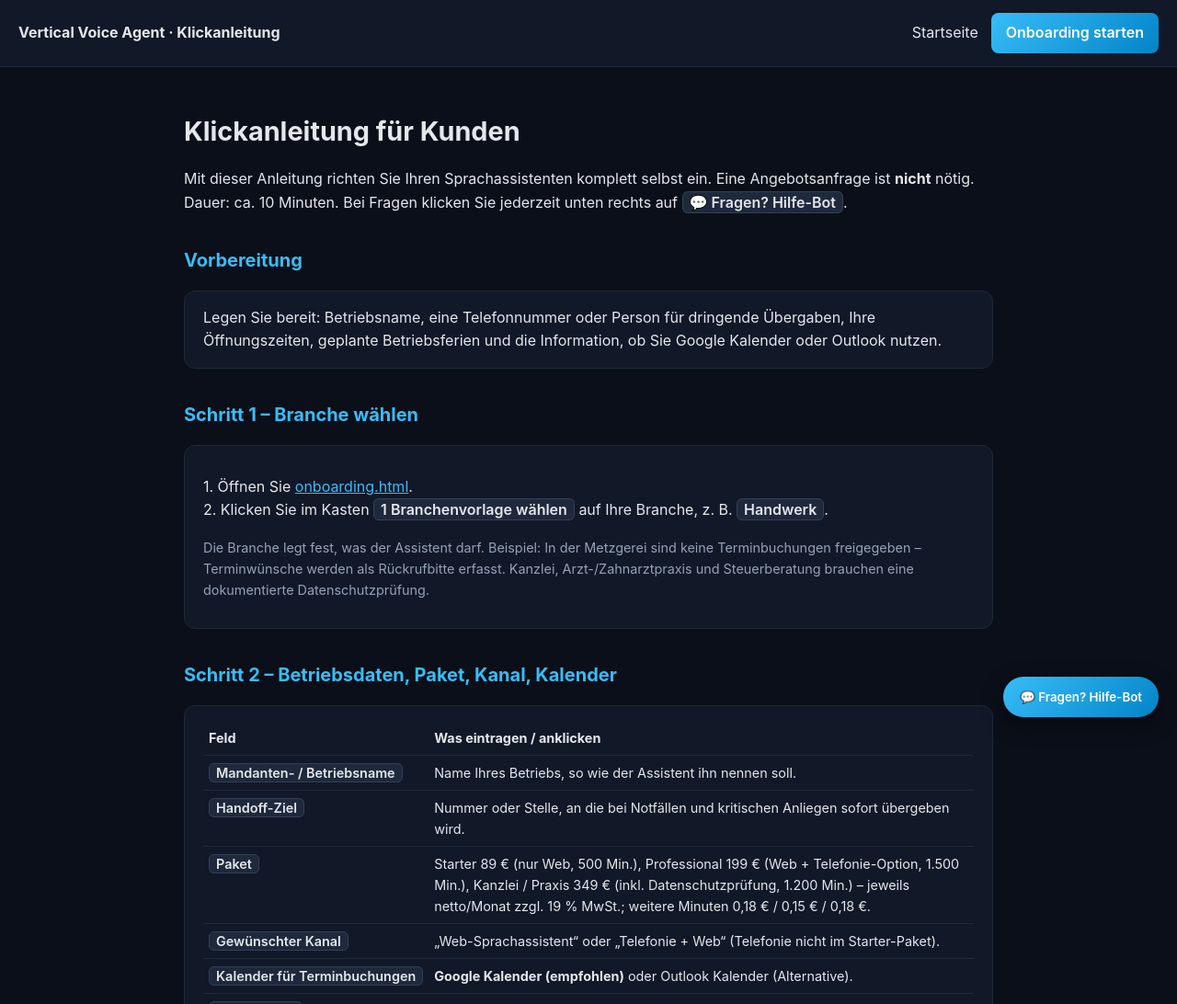
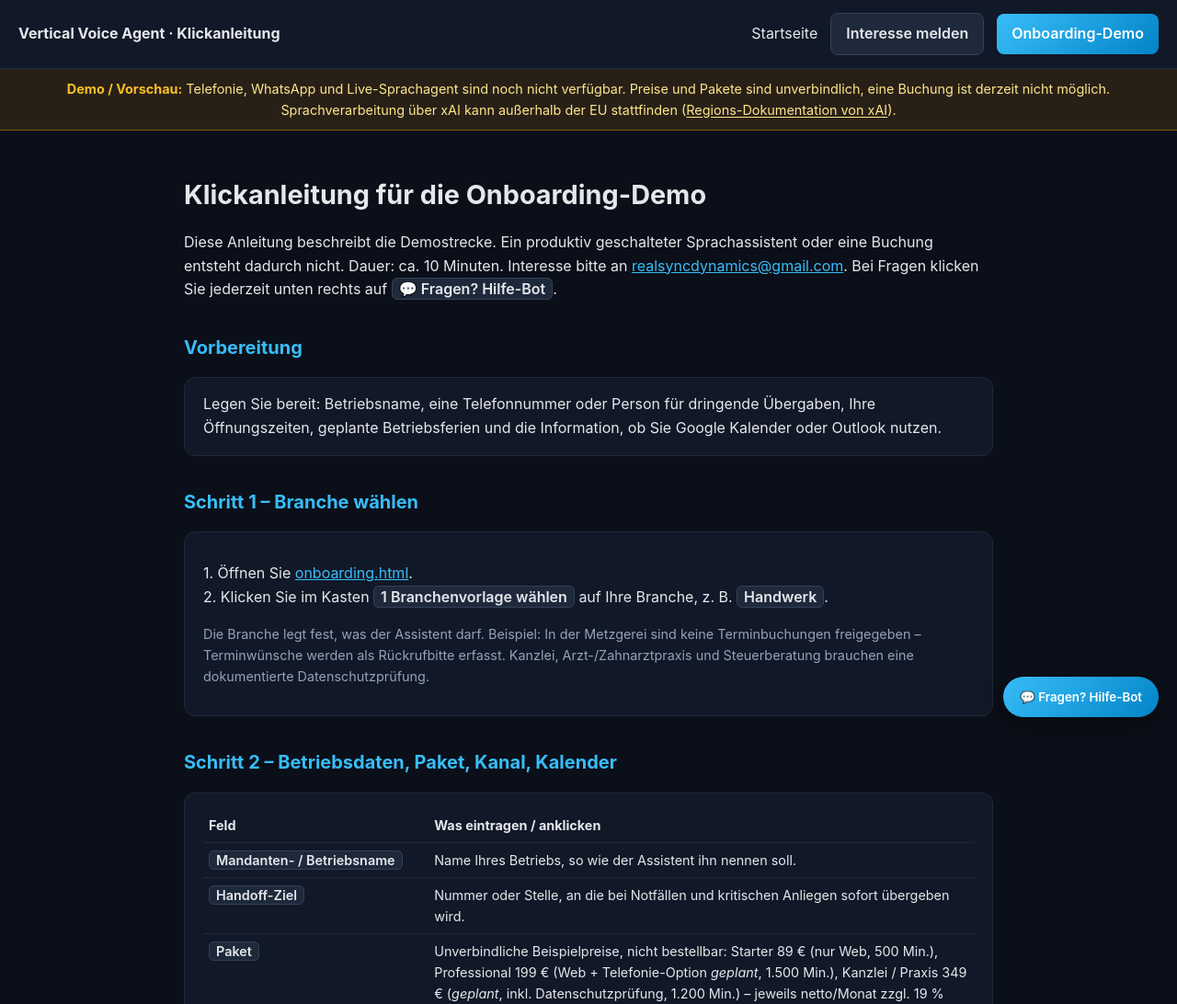
Before and after one commit to realsyncdynamics-spec/vertical-voice-agent, a plain HTML site: page anleitung.html in a window 1280 px wide. Shown: the top 1092 px of the page at 92% size. Drawn offline with Linux system fonts and the light colour scheme.

Commit message:
fix(pages): Demo-Hinweise in Klickanleitung und Hilfe-Bot
Anleitung und Chatbot an den Demo-Status anpassen: Telefonie, WhatsApp und Live-Sprachagent geplant, Preise unverbindlich, Interesse per E-Mail.

```diff
--- a/anleitung.html
+++ b/anleitung.html
@@ -3,14 +3,15 @@
 <head>
   <meta charset="UTF-8" />
   <meta name="viewport" content="width=device-width, initial-scale=1.0" />
-  <title>Klickanleitung für Kunden – Vertical Voice Agent Self-Service-Onboarding</title>
-  <meta name="description" content="Schritt-für-Schritt-Klickanleitung: So richten Sie den Vertical Voice Agent selbst ein – ohne Angebotsanfrage." />
+  <title>Demo – Klickanleitung für Kunden – Vertical Voice Agent</title>
+  <meta name="description" content="Klickanleitung für die Onboarding-Demo des Vertical Voice Agent. Keine Buchung, kein produktiver Assistent." />
   <style>
     body { margin:0; background:#0b0f19; color:#e5e7eb; font-family:-apple-system,BlinkMacSystemFont,"Segoe UI",Roboto,Inter,Helvetica,Arial,sans-serif; line-height:1.6; }
     header { background:#111827; border-bottom:1px solid #1f2937; padding:14px 20px; display:flex; justify-content:space-between; align-items:center; flex-wrap:wrap; gap:10px; }
     header a { color:#e5e7eb; text-decoration:none; margin-left:14px; }
     .btn { display:inline-block; padding:9px 16px; border-radius:8px; font-weight:600; text-decoration:none; }
     .btn-primary { background:linear-gradient(135deg,#38bdf8,#0284c7); color:#fff !important; }
+    .btn-secondary { background:#1e293b; color:#e5e7eb !important; border:1px solid #334155; }
     main { max-width:880px; margin:0 auto; padding:28px 20px 80px; }
     h1 { font-size:1.8rem; margin-bottom:6px; } h2 { margin-top:34px; font-size:1.25rem; color:#38bdf8; }
     .step { background:#111827; border:1px solid #1f2937; border-radius:12px; padding:16px 20px; margin:14px 0; }
@@ -18,16 +19,29 @@
     table { width:100%; border-collapse:collapse; font-size:0.9rem; } td,th { border-bottom:1px solid #1f2937; padding:7px 6px; text-align:left; vertical-align:top; }
     .note { color:#94a3b8; font-size:0.9rem; } .warn { border-left:3px solid #f59e0b; padding-left:10px; }
     a { color:#38bdf8; }
+
+    .badge-demo { background: rgba(245, 158, 11, 0.2); color: #fbbf24; border: 1px solid rgba(245, 158, 11, 0.55); letter-spacing: 0.04em; }
+    .demo-banner {
+      background: rgba(245, 158, 11, 0.12);
+      border-bottom: 1px solid rgba(245, 158, 11, 0.45);
+      color: #fde68a;
+      font-size: 0.9rem;
+      padding: 10px 24px;
+      text-align: center;
+    }
+    .demo-banner strong { color: #fbbf24; }
+    .demo-banner a { color: #fde68a; text-decoration: underline; text-underline-offset: 2px; }
   </style>
 </head>
 <body>
   <header>
     <strong>Vertical Voice Agent · Klickanleitung</strong>
-    <nav><a href="index.html">Startseite</a><a href="onboarding.html" class="btn btn-primary">Onboarding starten</a></nav>
+    <nav><a href="index.html">Startseite</a><a href="mailto:realsyncdynamics@gmail.com?subject=Interesse%20Vertical%20Voice%20Agent" class="btn btn-secondary">Interesse melden</a><a href="onboarding.html" class="btn btn-primary">Onboarding-Demo</a></nav>
   </header>
+  <div class="demo-banner" role="status"><strong>Demo / Vorschau:</strong> Telefonie, WhatsApp und Live-Sprachagent sind noch nicht verfügbar. Preise und Pakete sind unverbindlich, eine Buchung ist derzeit nicht möglich. Sprachverarbeitung über xAI kann außerhalb der EU stattfinden (<a href="https://docs.x.ai/developers/advanced-api-usage/regions">Regions-Dokumentation von xAI</a>).</div>
   <main>
-    <h1>Klickanleitung für Kunden</h1>
-    <p>Mit dieser Anleitung richten Sie Ihren Sprachassistenten komplett selbst ein. Eine Angebotsanfrage ist <strong>nicht</strong> nötig. Dauer: ca. 10 Minuten. Bei Fragen klicken Sie jederzeit unten rechts auf <span class="ui">💬 Fragen? Hilfe-Bot</span>.</p>
+    <h1>Klickanleitung für die Onboarding-Demo</h1>
+    <p>Diese Anleitung beschreibt die Demostrecke. Ein produktiv geschalteter Sprachassistent oder eine Buchung entsteht dadurch nicht. Dauer: ca. 10 Minuten. Interesse bitte an <a href="mailto:realsyncdynamics@gmail.com?subject=Interesse%20Vertical%20Voice%20Agent">realsyncdynamics@gmail.com</a>. Bei Fragen klicken Sie jederzeit unten rechts auf <span class="ui">💬 Fragen? Hilfe-Bot</span>.</p>
 
     <h2>Vorbereitung</h2>
     <div class="step">
@@ -46,8 +60,8 @@
         <tr><th>Feld</th><th>Was eintragen / anklicken</th></tr>
         <tr><td><span class="ui">Mandanten- / Betriebsname</span></td><td>Name Ihres Betriebs, so wie der Assistent ihn nennen soll.</td></tr>
         <tr><td><span class="ui">Handoff-Ziel</span></td><td>Nummer oder Stelle, an die bei Notfällen und kritischen Anliegen sofort übergeben wird.</td></tr>
-        <tr><td><span class="ui">Paket</span></td><td>Starter 89 € (nur Web, 500 Min.), Professional 199 € (Web + Telefonie-Option, 1.500 Min.), Kanzlei / Praxis 349 € (inkl. Datenschutzprüfung, 1.200 Min.) – jeweils netto/Monat zzgl. 19 % MwSt.; weitere Minuten 0,18 € / 0,15 € / 0,18 €.</td></tr>
-        <tr><td><span class="ui">Gewünschter Kanal</span></td><td>„Web-Sprachassistent“ oder „Telefonie + Web“ (Telefonie nicht im Starter-Paket).</td></tr>
+        <tr><td><span class="ui">Paket</span></td><td>Unverbindliche Beispielpreise, nicht bestellbar: Starter 89 € (nur Web, 500 Min.), Professional 199 € (Web + Telefonie-Option <em>geplant</em>, 1.500 Min.), Kanzlei / Praxis 349 € (<em>geplant</em>, inkl. Datenschutzprüfung, 1.200 Min.) – jeweils netto/Monat zzgl. 19 % MwSt.; weitere Minuten 0,18 € / 0,15 € / 0,18 €.</td></tr>
+        <tr><td><span class="ui">Gewünschter Kanal</span></td><td>„Web-Sprachassistent“ oder „Telefonie + Web“ (Telefonie und WhatsApp sind geplant und derzeit nicht verfügbar; Telefonie nicht im Starter-Paket).</td></tr>
         <tr><td><span class="ui">Kalender für Terminbuchungen</span></td><td><strong>Google Kalender (empfohlen)</strong> oder Outlook Kalender (Alternative).</td></tr>
         <tr><td><span class="ui">Zielkalender</span></td><td>Optional eine Kalender-E-Mail-Adresse. Leer lassen = Hauptkalender Ihres Kontos.</td></tr>
         <tr><td><span class="ui">Outlook-Postfach</span></td><td>Nur bei Outlook sichtbar: die Adresse Ihres verbundenen Outlook-Kontos.</td></tr>
--- a/chatbot.js
+++ b/chatbot.js
@@ -2,7 +2,7 @@
 (function () {
   const FAQ = [
     { k: ["preis","kosten","paket","pakete","starter","professional","kanzlei","praxis","euro","€","monat","mwst"],
-      a: "Es gibt drei Pakete (monatlich, netto zzgl. 19 % MwSt.): Starter 89 € (nur Web, 500 Minuten inklusive, danach 0,18 € pro Minute), Professional 199 € (Web plus Telefonie-Option, 1.500 Minuten, danach 0,15 €) und Kanzlei / Praxis 349 € (Web plus Telefonie-Option, Datenschutzprüfung inklusive, 1.200 Minuten, danach 0,18 €). Je Paket 1 Agent." },
+      a: "Die genannten Pakete sind unverbindliche Beispielangaben, eine Buchung ist derzeit nicht möglich. Beispielpreise (monatlich, netto zzgl. 19 % MwSt.): Starter 89 € (nur Web, 500 Minuten inklusive, danach 0,18 € pro Minute), Professional 199 € (Web plus Telefonie-Option – geplant, 1.500 Minuten, danach 0,15 €) und Kanzlei / Praxis 349 € (geplant; Web plus Telefonie-Option, Datenschutzprüfung inklusive, 1.200 Minuten, danach 0,18 €). Telefonie, WhatsApp und der Live-Sprachagent sind noch nicht verfügbar. Interesse bitte an realsyncdynamics@gmail.com." },
     { k: ["minute","minuten","inklusiv","mehrminuten","folgepreis","überschreit"],
       a: "Inklusivminuten: Starter 500, Professional 1.500, Kanzlei / Praxis 1.200 pro Monat. Jede weitere Minute kostet netto 0,18 € (Starter), 0,15 € (Professional) bzw. 0,18 € (Kanzlei / Praxis). Den Minutenrechner finden Sie auf der Startseite unter „Minutenrechner“." },
     { k: ["branche","branchen","vorlage","handwerk","metzgerei","kfz","werkstatt","gastronomie","bäckerei","hausverwaltung","kanzlei","arzt","zahnarzt","steuer"],
@@ -24,25 +24,25 @@
     { k: ["ki","offenlegung","kennzeichnung","ki-assistent","transparenz"],
       a: "Der Assistent sagt in jeder Begrüßung, dass ein KI-Assistent spricht. Ohne diese KI-Offenlegung ist keine Aktivierung möglich." },
     { k: ["telefon","telefonie","anruf","rufnummer"],
-      a: "Telefonie gibt es ab Paket Professional und nur mit ausdrücklicher Telefonie-Freigabe (Häkchen im Onboarding, Schritt 4). Starter ist reiner Web-Sprachassistent." },
+      a: "Telefonie, SIP und WhatsApp sind geplant und derzeit nicht verfügbar. In der Produktbeschreibung ist Telefonie erst ab Paket Professional vorgesehen und zusätzlich an eine ausdrückliche Freigabe gebunden. Eine Live-Rufnummer gibt es auf dieser Website nicht. Interesse bitte an realsyncdynamics@gmail.com." },
     { k: ["aufzeichnung","aufnahme","transkript","recording","speicher","aufbewahrung"],
       a: "Aufzeichnung oder Transkript-Speicherung nur mit ausdrücklicher Freigabe und einer festgelegten Aufbewahrungsfrist in Tagen. Sonst greift die Fail-Closed-Sperre." },
     { k: ["datenschutz","dsgvo","privacy","datenschutzprüfung","elevated","sensibel"],
       a: "Für Kanzlei, Arzt- & Zahnarztpraxis und Steuerberatung ist eine dokumentierte Datenschutzprüfung Pflicht, bevor der Assistent aktiv wird. Eine garantierte Compliance-Zusage geben wir nicht." },
     { k: ["onboarding","einrichten","einrichtung","starten","anleitung","klick","schritt","wie geht"],
-      a: "Self-Service in 6 Schritten auf der Onboarding-Seite: 1. Branche wählen, 2. Betriebsdaten, Paket, Kanal und Kalender, 3. Öffnungszeiten, Feiertage, Betriebsferien, 4. Freigaben (KI-Offenlegung, Telefonie, Datenschutz), 5. Live-Status und Testgespräche prüfen, 6. Konfiguration und Protokoll herunterladen. Die Klickanleitung finden Sie unter anleitung.html." },
+      a: "Die Onboarding-Seite ist eine Demostrecke in 6 Schritten: 1. Branche wählen, 2. Betriebsdaten, Paket, Kanal und Kalender, 3. Öffnungszeiten, Feiertage, Betriebsferien, 4. Freigaben (KI-Offenlegung, Telefonie, Datenschutz), 5. Status und Testgespräche prüfen, 6. Konfiguration und Protokoll herunterladen. Das nimmt keine Buchung entgegen. Die Klickanleitung finden Sie unter anleitung.html. Interesse: realsyncdynamics@gmail.com." },
     { k: ["json","konfig","konfiguration","download","herunterladen","protokoll","datei"],
       a: "Im letzten Schritt laden Sie die Konfiguration (.json) und das Onboarding-Protokoll (.md) herunter. Die Konfiguration enthält alle Ihre Einstellungen inklusive Kalender, Öffnungszeiten und Schließtagen – ohne Passwörter oder Zugangsdaten." },
     { k: ["angebot","anfrage","anfragen","vertrag"],
-      a: "Eine Angebotsanfrage ist nicht nötig – Sie können alles selbst im Onboarding einrichten. Wer ein schriftliches Angebot möchte, kann es optional auf der Startseite unter „Angebot anfragen“ erzeugen." },
+      a: "Diese Seiten sind eine Demo / Vorschau. Das Onboarding nimmt keine Buchung entgegen und schaltet keinen Live-Agenten frei. Interesse oder ein schriftliches Angebot bitte an realsyncdynamics@gmail.com." },
     { k: ["anbieter","impressum","wer","kontakt","firma","steiner"],
       a: "Anbieter: Dominik Steiner, Einzelunternehmen, Schwarzburger Str. 31, 98724 Neuhaus am Rennweg (Thüringen). Der Vertical Voice Agent ist ein eigenständiges Produkt außerhalb von RealSyncDynamics.AI. Kontakt: realsyncdynamics@gmail.com." },
     { k: ["stimme","stimmen","voice","grok","sprecher"],
       a: "Sie wählen im Onboarding eine von 28 Grok-Stimmen (alle sprechen Deutsch, Standard: eve). Empfohlen für Betriebe: castor, atlas, celeste, ursa, rigel, lux, ara, rex, sal; für Kanzlei/Praxis/Steuerberatung: lux, liora, aurora, celeste. Die Hörbeispiele auf der Website sind echte Grok-Stimmen." },
     { k: ["sip","rufnummer","telefonie anbinden","nummer anbinden","weiterleitung"],
-      a: "Für Telefonie brauchen Sie: Paket Professional oder Kanzlei/Praxis, eigene Rufnummer, einen SIP-Trunk bei einem Anbieter, eine Übergabe-Nummer und die ausdrückliche Telefonie-Freigabe (bei Kanzlei/Praxis/Steuerberatung zusätzlich die Datenschutzprüfung). Bis dahin bleibt der Agent gesperrt. Details: telefonie.html" },
+      a: "Telefonie und SIP sind geplant und derzeit nicht verfügbar. Die spätere Anbindung würde laut Produktbeschreibung eigenes Paket Professional oder Kanzlei/Praxis, eine eigene Rufnummer, SIP-Trunk, Übergabe-Nummer und ausdrückliche Freigabe voraussetzen. Details (als Vorschau): telefonie.html. Interesse: realsyncdynamics@gmail.com." },
     { k: ["telefon","anruf","rückruf","ticket"],
-      a: "Der Telefonassistent führt echte Gespräche: KI-Hinweis, Anliegen erfragen, Angaben nachfragen, Zusammenfassung bestätigen – dann Termin buchen (wo freigegeben, nach Öffnungszeiten-/Kalenderprüfung) oder Rückruf-Ticket anlegen. Notfälle und kritische Stichworte gehen sofort an Ihr Team." },
+      a: "Ein Live-Telefonassistent ist derzeit nicht verfügbar. Geplant ist ein Gesprächsablauf mit KI-Hinweis, Nachfragen, Termin oder Rückruf-Ticket sowie sofortiger Übergabe bei Notfällen. Die Hörbeispiele auf der Website sind KI-generiert (Grok, xAI), kein Live-Gespräch." },
     { k: ["pitch","deck","präsentation","produktmappe","unterlagen"],
       a: "Unterlagen: Produktmappe (produktmappe.html) und Vertriebs-Pitch-Deck (vertical-voice-agent-pitch-deck.pptx) – beide auf der Startseite verlinkt." },
     { k: ["übergabe","mitarbeiter","mensch","handoff","weiterleiten"],
@@ -84,7 +84,7 @@
     function ask(q){ if(!q.trim()) return; add(q,true); setTimeout(()=>add(answer(q)),150); }
     const sg=box.querySelector("#vva-sugg");
     SUGGEST.forEach(s=>{const b=el("button","border:1px solid #334155;background:#0b0f19;color:#cbd5e1;border-radius:999px;padding:4px 9px;font-size:12px;cursor:pointer",esc(s)); b.type="button"; b.onclick=()=>ask(s); sg.appendChild(b);});
-    add("Hallo! Ich bin der automatische Hilfe-Bot. Fragen Sie mich jederzeit zu Paketen, Onboarding, Kalender, Terminbuchung oder Sicherheit.");
+    add("Hallo! Ich bin der automatische Hilfe-Bot (kein Mensch). Diese Seiten sind eine Demo: Telefonie, WhatsApp und Live-Sprachagent sind noch nicht verfügbar, eine Buchung ist derzeit nicht möglich. Fragen Sie mich zu Paketen, Onboarding oder Sicherheit.");
     btn.onclick=()=>{box.style.display = box.style.display==="flex"?"none":"flex"; if(box.style.display==="flex") box.querySelector("#vva-in").focus();};
     box.querySelector("#vva-x").onclick=()=>box.style.display="none";
     box.querySelector("#vva-form").onsubmit=e=>{e.preventDefault(); const i=box.querySelector("#vva-in"); ask(i.value); i.value="";};
```
